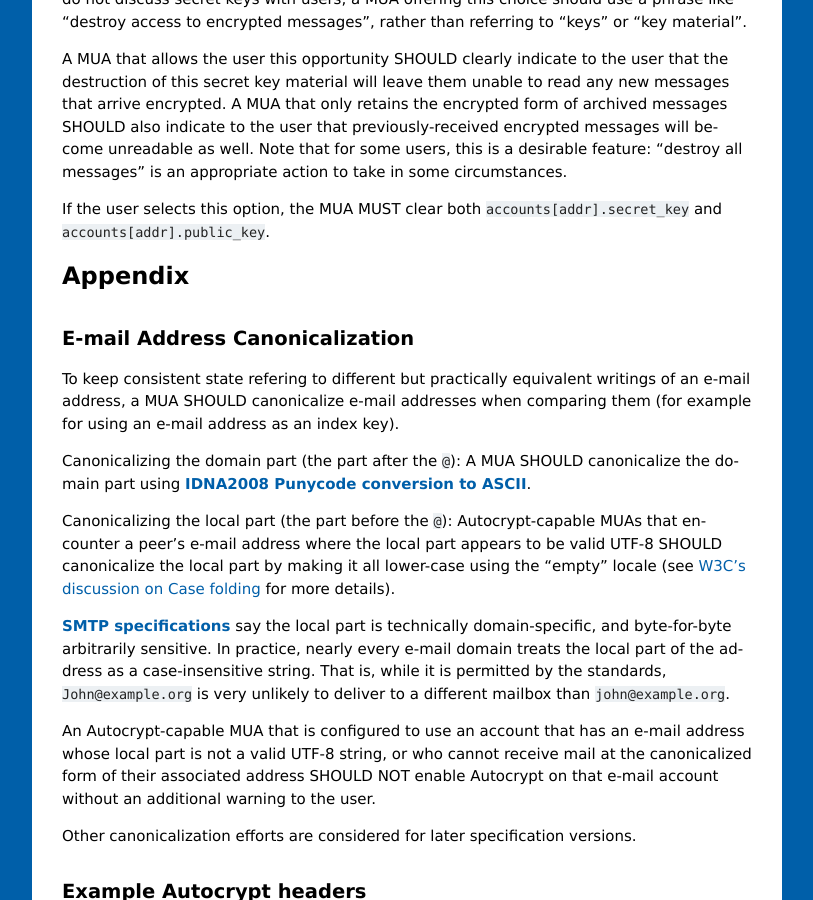
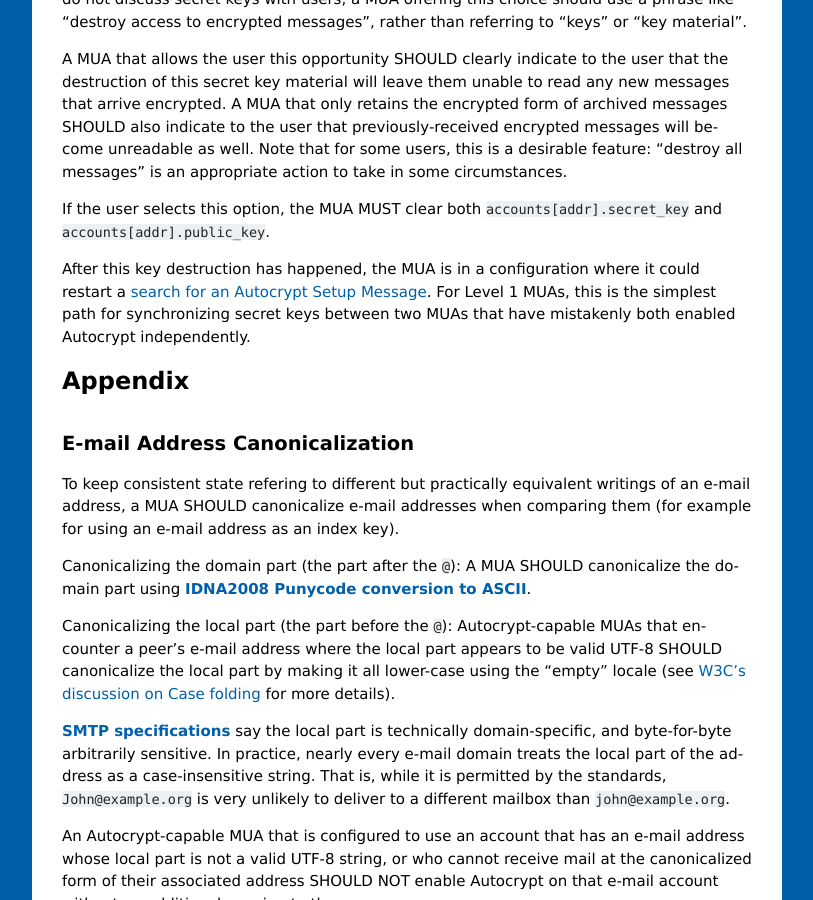
Before and after one commit to autocrypt/autocrypt, a Sphinx documentation site: the page built from doc/level1.rst, in a window 1280 px wide and 900 px high, scrolled down 20066 px. Shown: the whole window, without its empty margins (358-1171 px from the left). Built offline with Sphinx 7.4.7, drawn with Linux system fonts in a browser that asks for light colours.

Commit message:
Document a simple workflow for when two MUAs conflict on an account
This documents choice (c) of
https://github.com/autocrypt/autocrypt/issues/277 and provides a
minimalist path forward to clear that concern for Level 1.

```diff
--- a/doc/level1.rst
+++ b/doc/level1.rst
@@ -1122,6 +1122,12 @@ take in some circumstances.
 If the user selects this option, the MUA MUST clear both
 ``accounts[addr].secret_key`` and ``accounts[addr].public_key``.
 
+After this key destruction has happened, the MUA is in a configuration
+where it could restart a :ref:`search for an Autocrypt Setup
+Message<setup-message-import>`.  For Level 1 MUAs, this is the
+simplest path for synchronizing secret keys between two MUAs that have
+mistakenly both enabled Autocrypt independently.
+
 Appendix
 --------
 
```
